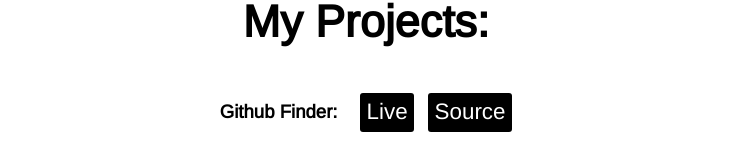
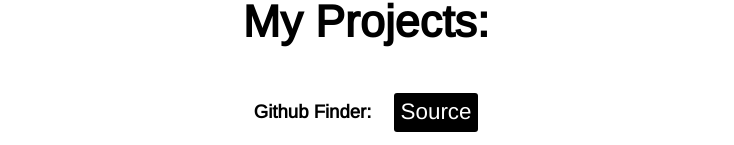
Before and after one commit to MariyanK1/landing-page, a React (Create React App) app: page / in a window 1280 px wide. Shown: the part 807-952 px from the top of the page, without its empty margins (274-1008 px from the left). Built offline with nearby package versions, Linux system fonts and the light colour scheme.

Commit message:
removed live links

```diff
--- a/src/components/Projects/index.tsx
+++ b/src/components/Projects/index.tsx
@@ -2,15 +2,13 @@ import data from "../../data";
 import "./style.scss";
 
 interface PropsInterface {
-  liveLinks: string[];
   sourceLinks: string[];
   titles: string[];
   header: string;
 }
 
 function Projects() {
-  const { liveLinks, sourceLinks, titles, header }: PropsInterface =
-    data.projects;
+  const { sourceLinks, titles, header }: PropsInterface = data.projects;
 
   return (
     <div className="projects-container">
@@ -20,13 +18,6 @@ function Projects() {
           <div key={title} className="project-wrapper">
             <h5>{title + ":"}</h5>
             <div className="links-container">
-              <a
-                href={liveLinks[idx]}
-                target="_blank"
-                rel="noopener noreferrer"
-              >
-                Live
-              </a>
               <a
                 href={sourceLinks[idx]}
                 target="_blank"
--- a/src/data/index.ts
+++ b/src/data/index.ts
@@ -25,7 +25,6 @@ interface DataInterface {
   };
   projects: {
     titles: string[];
-    liveLinks: string[];
     sourceLinks: string[];
     header: string;
   };
@@ -66,10 +65,6 @@ const data: DataInterface = {
   projects: {
     header: "My Projects:",
     titles: ["Github Finder", "Crypto Market"],
-    liveLinks: [
-      "https://github-find3r.netlify.app/",
-      "https://crypto-market-x.netlify.app/",
-    ],
     sourceLinks: [
       "https://github.com/MariyanK1/Github-Finder",
       "https://github.com/MariyanK1/Crypto-Market",
```
